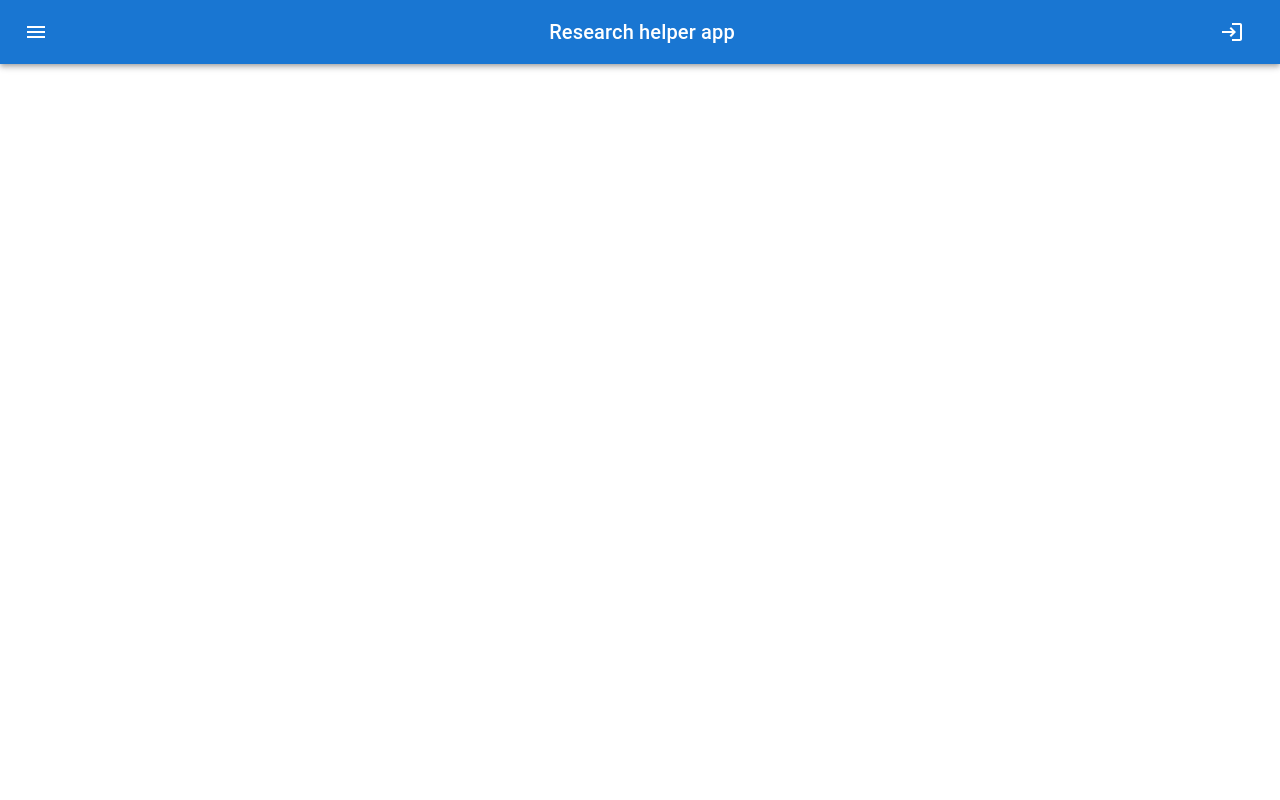
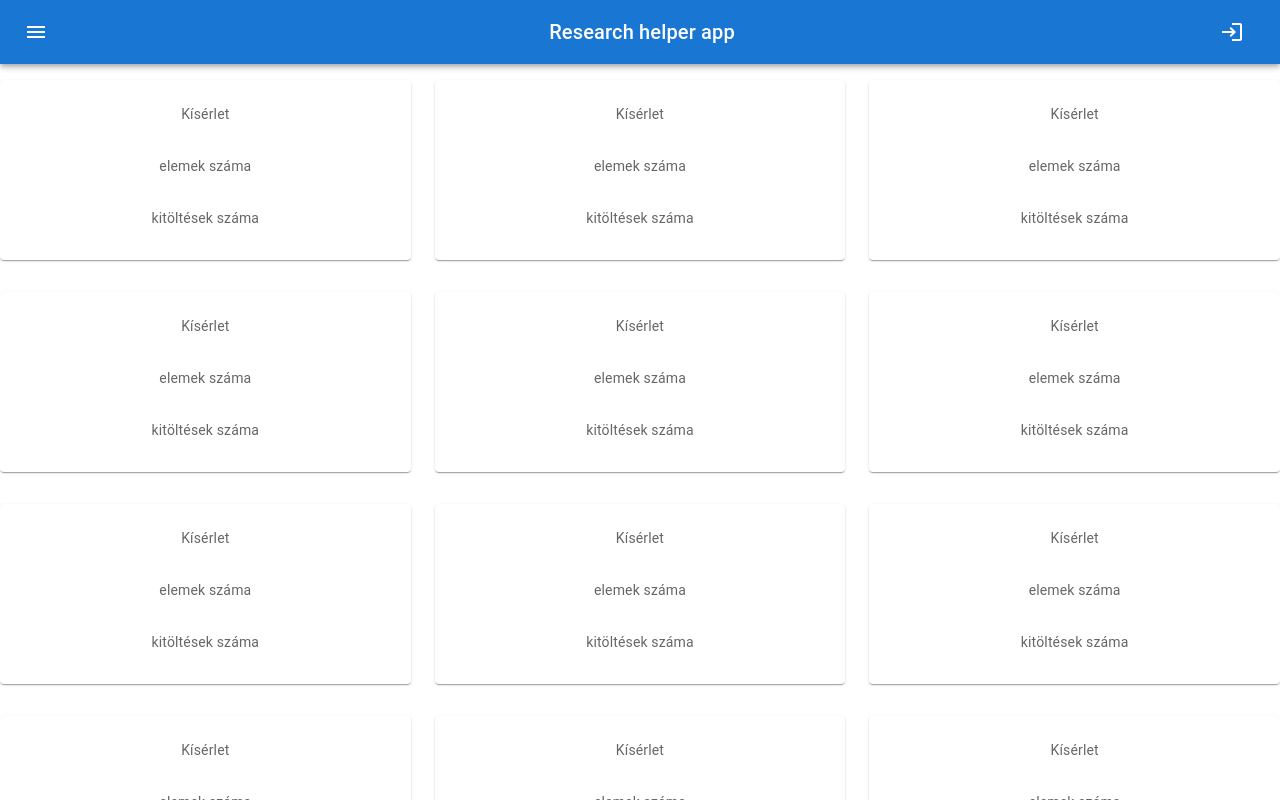
Before and after one commit to Napermial/research_helper_app_frontend, a React (Create React App) app: page / in a window 1280 px wide. Shown: the top 800 px of the page. Built offline with nearby package versions, Linux system fonts and the light colour scheme; no server answers.

Commit message:
experiments grid created - ready for backend ingestion

```diff
--- a/src/App.tsx
+++ b/src/App.tsx
@@ -1,12 +1,14 @@
 import React from 'react';
 import './App.css';
 import MainPage from "./index/MainPage";
+import Experiments from "./experiments/Experiments";
 
 
 function App() {
     return (
         <div className="App">
             <MainPage/>
+            <Experiments/>
         </div>
     );
 }
--- /dev/null
+++ b/src/experiments/Experiments.css
@@ -0,0 +1,4 @@
+.root {
+    flex-grow: 1;
+    padding: inherit;
+}
--- /dev/null
+++ b/src/experiments/Experiments.tsx
@@ -0,0 +1,35 @@
+import React from "react";
+import {Box, CardContent, Grid, Paper, styled} from "@mui/material";
+
+const Item = styled(Paper)(({theme}) => ({
+    ...theme.typography.body2,
+    padding: theme.spacing(1),
+    textAlign: 'center',
+    color: theme.palette.text.secondary,
+}));
+
+
+function Experiments() {
+
+    const arr = new Array(14);
+    arr.fill(0)
+
+    return (
+        <Box sx={{width: '100%', paddingTop: 2}}>
+            <Grid container rowSpacing={4} columnSpacing={{xs: 2, sm: 4, md: 3}}>
+                {arr.map((x, index) => {
+                    return <Grid item xs={2} sm={4} md={4} key={"a" + index.toString()}>
+                        <Item key={index}>
+                            <CardContent>Kísérlet</CardContent>
+                            <CardContent>elemek száma</CardContent>
+                            <CardContent>kitöltések száma</CardContent>
+                        </Item>
+                    </Grid>
+                })}
+
+            </Grid>
+        </Box>
+    );
+}
+
+export default Experiments;
```
